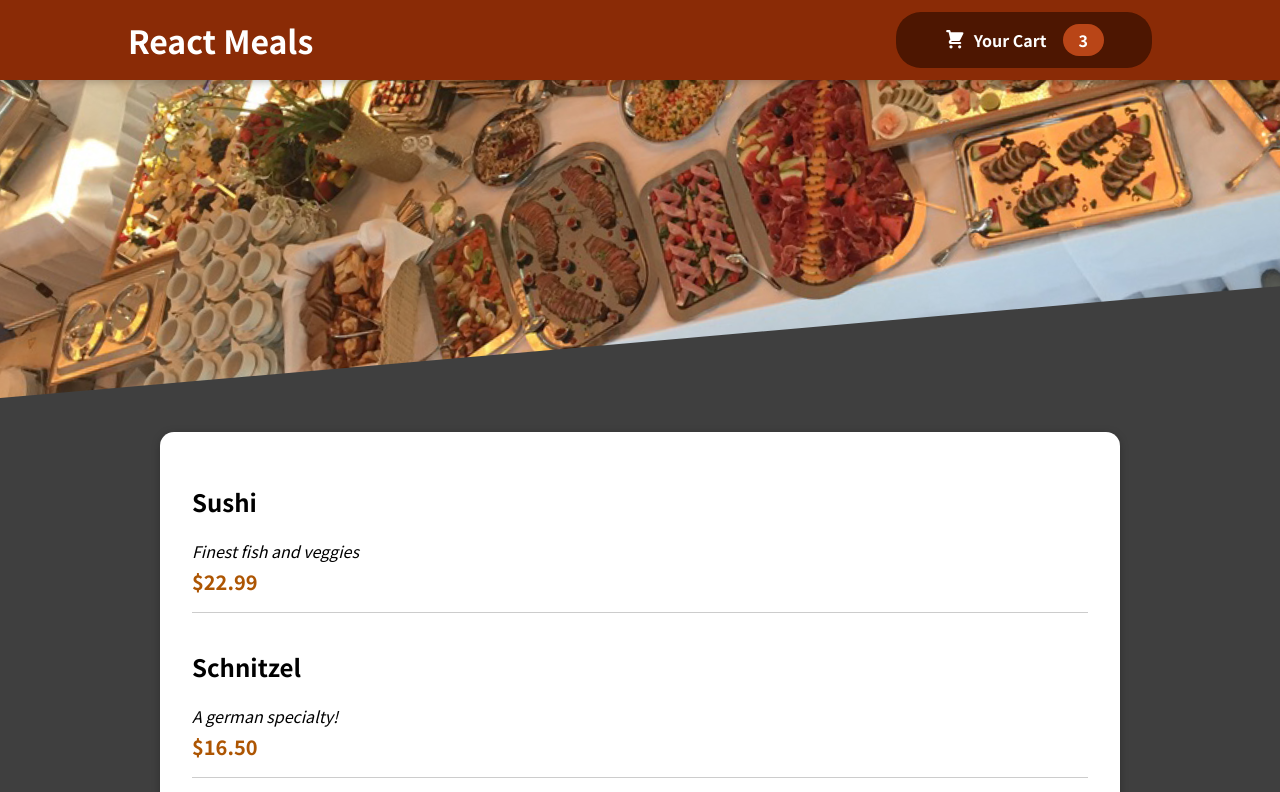
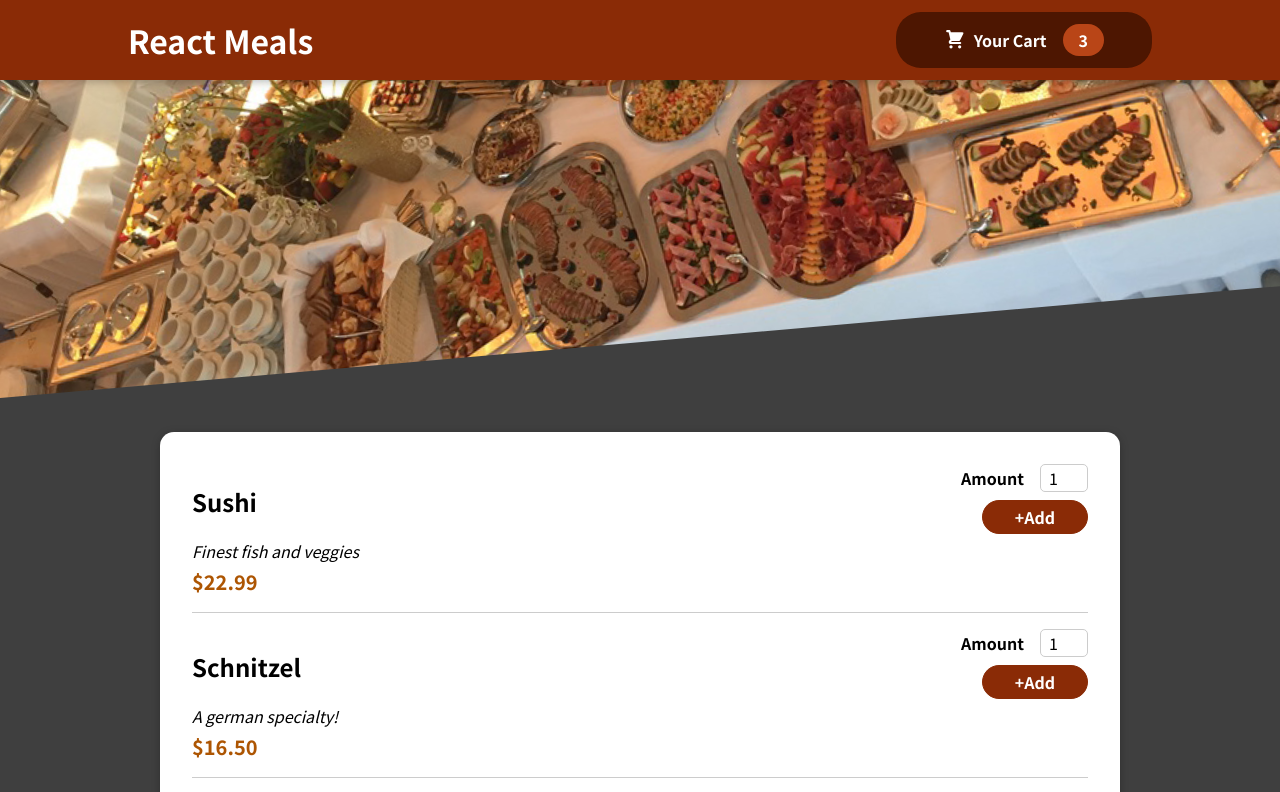
Before and after one commit to mohakbudhwani/starting_project, a React (Create React App) app: page / in a window 1280 px wide. Shown: the top 792 px of the page. Built offline with nearby package versions, Linux system fonts and the light colour scheme.

Commit message:
adding Meal Item Form

```diff
--- a/src/components/Meals/MealItem/MealItem.js
+++ b/src/components/Meals/MealItem/MealItem.js
@@ -1,4 +1,5 @@
 import classes from "./MealItem.module.css"
+import MealItemForm from "./MealItemForm";
 
 const MealItem=(props)=>{
     const price=`$${props.price.toFixed(2)}`
@@ -10,7 +11,7 @@
                 <div className={classes.price}>{price}</div>
             </div>
             <div>
-
+                <MealItemForm/>
             </div>
         </li>
     )
--- /dev/null
+++ b/src/components/Meals/MealItem/MealItemForm.js
@@ -0,0 +1,19 @@
+import Input from "../../UI/Input";
+import classes from "./MealItemForm.module.css"
+
+const MealItemForm=props=>{
+    return(
+        <form className={classes.form}>
+            <Input label="Amount" input={{
+                id:"amount",
+                type:"number",
+                min:1,
+                max:5,
+                defaultValue:1
+            }}/>
+            <button>+Add</button>
+        </form>
+    )
+}
+
+export default MealItemForm;
--- /dev/null
+++ b/src/components/Meals/MealItem/MealItemForm.module.css
@@ -0,0 +1,20 @@
+.form {
+  text-align: right;
+}
+
+.form button {
+  font: inherit;
+  cursor: pointer;
+  background-color: #8a2b06;
+  border: 1px solid #8a2b06;
+  color: white;
+  padding: 0.25rem 2rem;
+  border-radius: 20px;
+  font-weight: bold;
+}
+
+.form button:hover,
+.form button:active {
+  background-color: #641e03;
+  border-color: #641e03;
+}
--- a/src/components/Meals/Meals.js
+++ b/src/components/Meals/Meals.js
@@ -5,6 +5,7 @@
 const Meals=()=>{
     return <Fragment>
         <AvailableMeals />
+
         <MealsSummary />
     </Fragment>
 }
--- a/src/components/Meals/MealsSummary.js
+++ b/src/components/Meals/MealsSummary.js
@@ -3,7 +3,7 @@
 const MealsSummary = () => {
   return (
     <section className={classes.summary}>
-      <h2 className={classes['summary h2']}>Delicious Food, Delivered To You</h2>
+      <h2 >Delicious Food, Delivered To You</h2>
       <p>
         Choose your favorite meal from our broad selection of available meals
         and enjoy a delicious lunch or dinner at home.
--- /dev/null
+++ b/src/components/UI/Input.js
@@ -0,0 +1,12 @@
+import classes from "./Input.module.css"
+
+const Input=props=>{
+    return (
+        <div className={classes.input}>
+            <label htmlFor={props.input.id}>{props.label}</label>
+            <input {...props.input}/>
+        </div>
+    )
+}
+
+export default Input;
--- /dev/null
+++ b/src/components/UI/Input.module.css
@@ -0,0 +1,18 @@
+.input {
+    display: flex;
+    align-items: center;
+    margin-bottom: 0.5rem;
+  }
+
+  .input label {
+    font-weight: bold;
+    margin-right: 1rem;
+  }
+
+  .input input {
+    width: 3rem;
+    border-radius: 5px;
+    border: 1px solid #ccc;
+    font: inherit;
+    padding-left: 0.5rem;
+  }
```
Also changed, not shown: src/components/Meals/AvailableMeals.js (+6 -1 lines), src/components/Meals/MealsSummary.module.css (indentation only).
